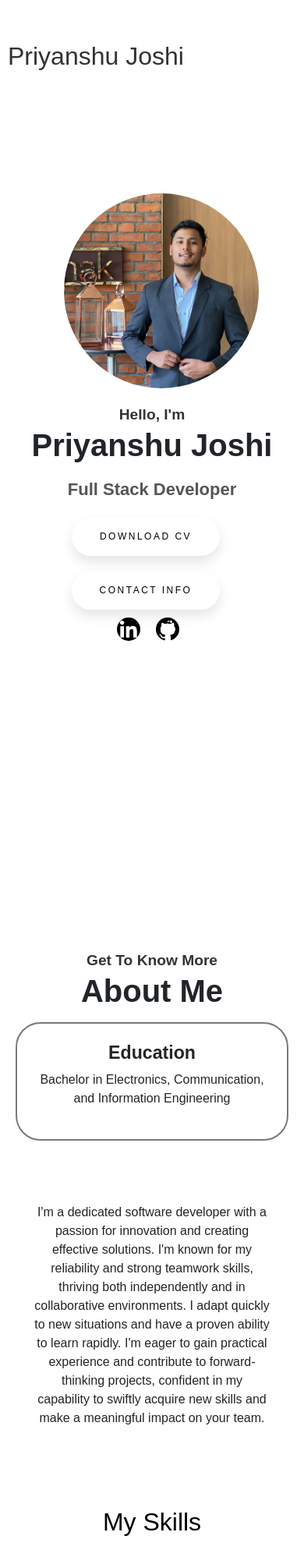
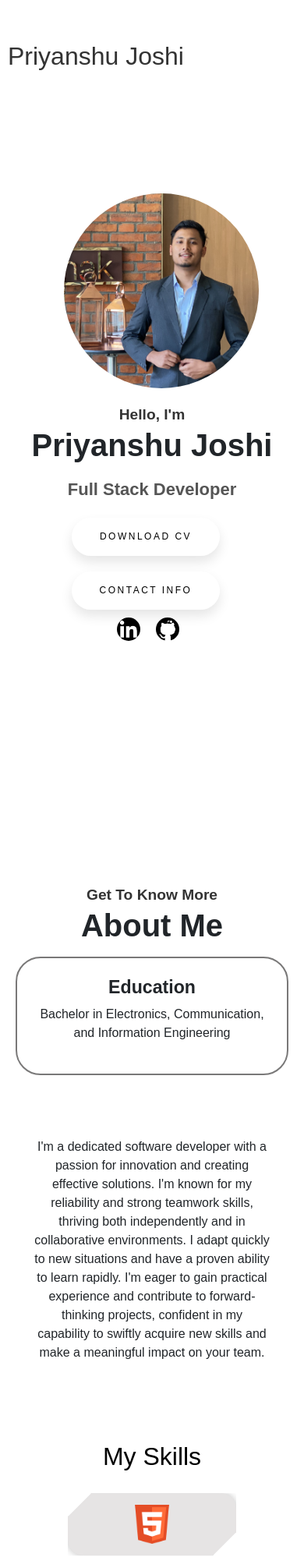
Before and after one commit to Yansh101/Portfolio, a React (Create React App) app: page / in a window 390 px wide. Shown: the top 1997 px of the page at 78% size. Built offline with nearby package versions, Linux system fonts and the light colour scheme.

Commit message:
updated about side

```diff
--- a/src/App.css
+++ b/src/App.css
@@ -50,6 +50,10 @@ html {
 
 /* About media queries */
 @media (max-width: 768px) {
+
+    #about{
+        margin-top: -10vh;
+    }
   .section-container {
     flex-direction: column;
     align-items: center;
@@ -69,6 +73,8 @@ html {
     margin-bottom: 20px;
   }
 }
+
+/* Profile  */
 
 @media (max-width: 768px) {
     .profile {
```
